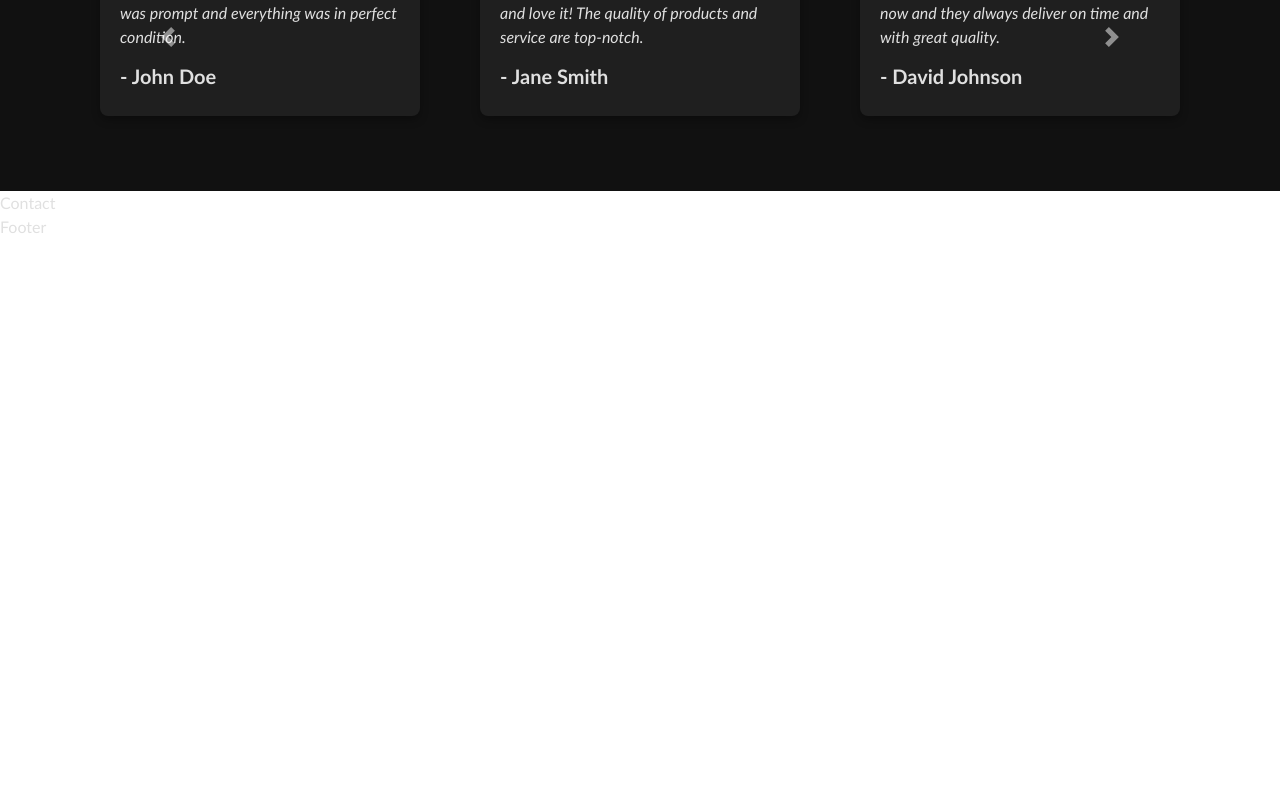
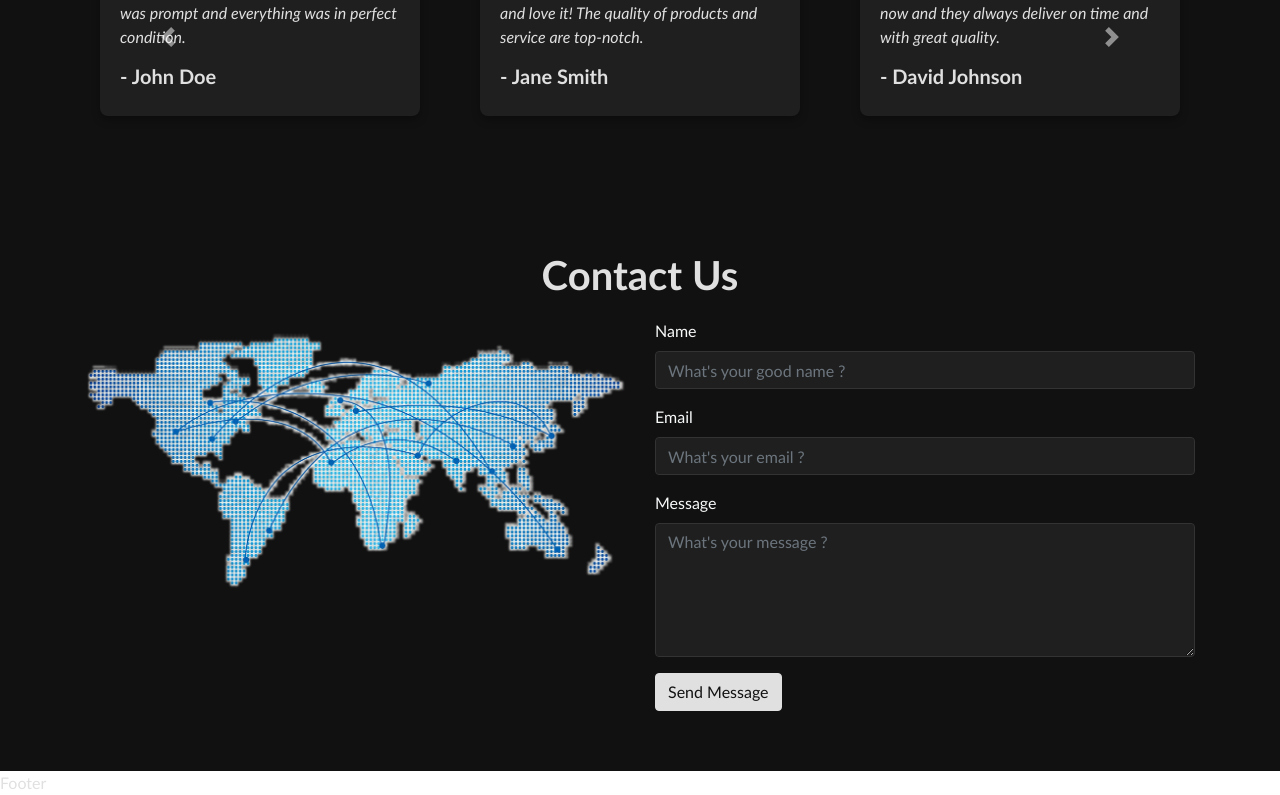
Before and after one commit to Himesh-Kukadiya/Paperfire-Food-static, a React (Vite) app: page / in a window 1280 px wide. Shown: the part 3669-4464 px from the top of the page. Before the commit the page ends 3908 px from the top, so only its background shows below. Built offline with nearby package versions, Linux system fonts and the light colour scheme.

Commit message:
Complete Contact us Section

```diff
--- a/src/Components/Contact.jsx
+++ b/src/Components/Contact.jsx
@@ -1,7 +1,37 @@
+import {contact} from '../Script/assets';
 
 const Contact = () => {
     return (
-        <div>Contact</div>
+        <section id="contact" className="contact-section">
+            <div className="container">
+                <h2 className="section-title text-center">Contact Us</h2>
+                <div className="row">
+                    <div className="col-lg-6">
+                        <img src={contact} alt="Contact Us Image" className="img-fluid contact-image" />
+                    </div>
+                    <div className="col-lg-6">
+                        <form>
+                            <div className="form-group">
+                                <label htmlFor="name" className="text-light">Name</label>
+                                <input type="text" className="form-control" id="name" placeholder="What's your good name ?"
+                                    required />
+                            </div>
+                            <div className="form-group">
+                                <label htmlFor="email" className="text-light">Email</label>
+                                <input type="email" className="form-control" id="email" placeholder="What's your email ?"
+                                    required />
+                            </div>
+                            <div className="form-group">
+                                <label htmlFor="message" className="text-light">Message</label>
+                                <textarea className="form-control" id="message" rows="5" placeholder="What's your message ?"
+                                    required></textarea>
+                            </div>
+                            <button type="submit" className="btn btn-primary">Send Message</button>
+                        </form>
+                    </div>
+                </div>
+            </div>
+        </section>
     )
 }
 
```
